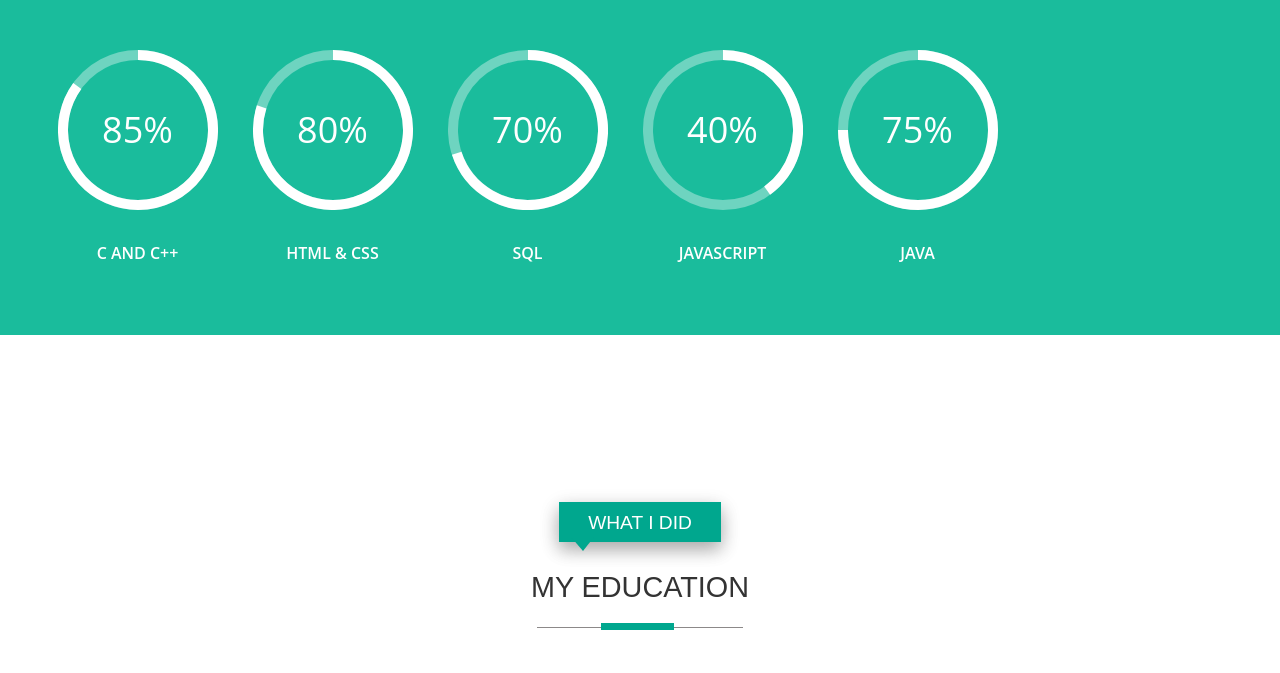
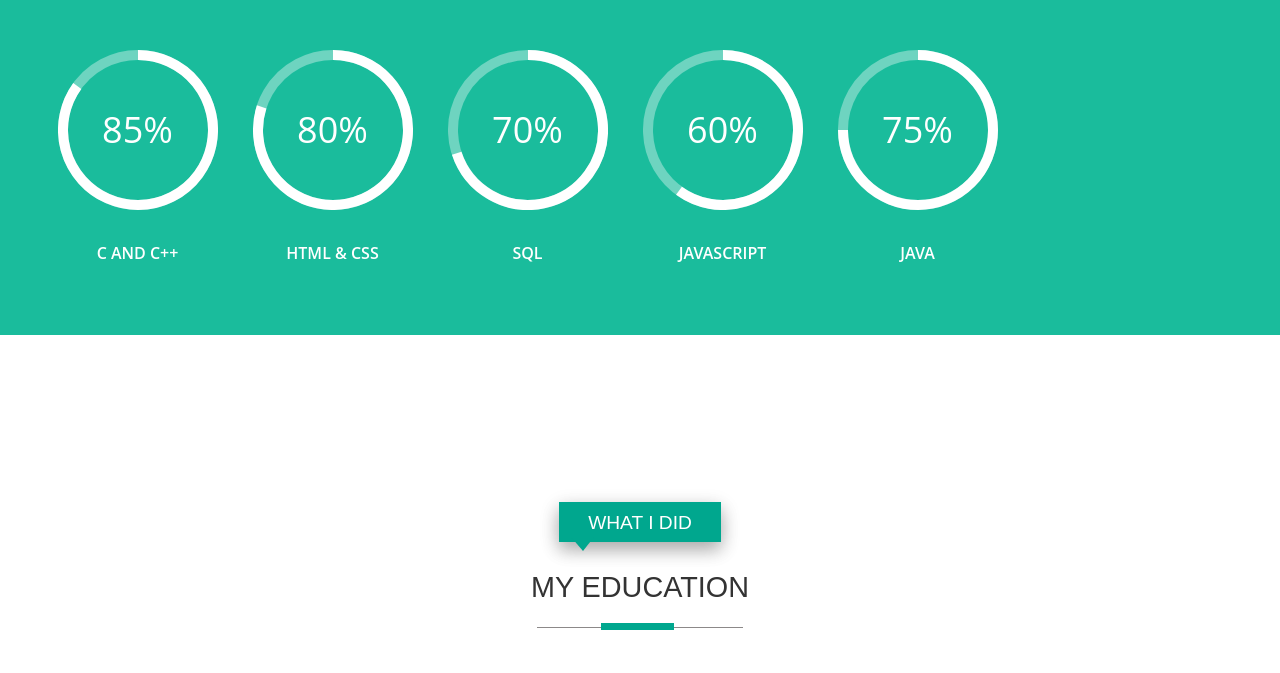
Before and after one commit to Sudharshana12/Sudharshana12.github.io, a plain HTML site: page index.html in a window 1280 px wide. Shown: the part 1481-2154 px from the top of the page. Drawn offline with nearby package versions, Linux system fonts and the light colour scheme.

Commit message:
Update index.html

```diff
--- a/index.html
+++ b/index.html
@@ -253,7 +253,7 @@ I have presented a paper on the title "Autonomous Driving" where I have describe
 					var colors = [
 							['#6ed4c0', '#ffffff'], ['#6ed4c0', '#ffffff'], ['#6ed4c0', '#ffffff'], ['#6ed4c0', '#ffffff'], ['#6ed4c0', '#ffffff'], ['#6ed4c0', '#ffffff']
 						];
-					var percentage=[85,80,70,40,75];
+					var percentage=[85,80,70,60,75];
 					for (var i = 1; i <=6; i++)
 					 {
 						var child = document.getElementById('circles-' + i);
```
